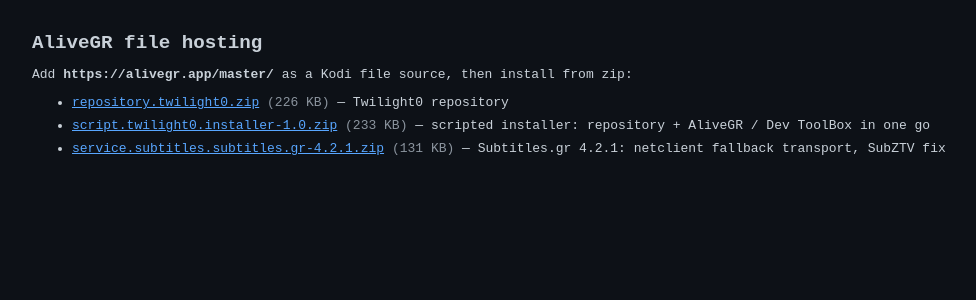
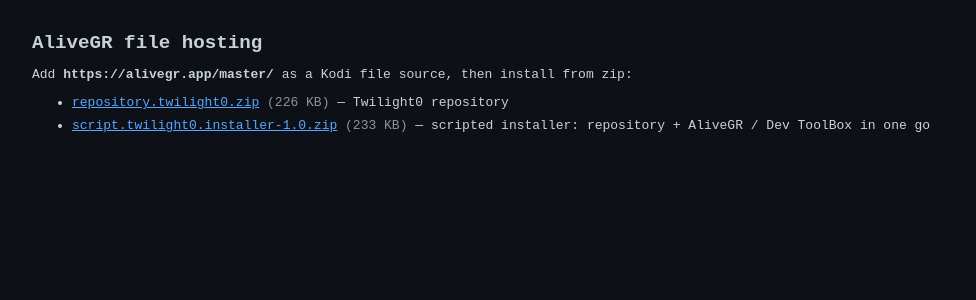
Before and after one commit to Twilight0/alivegr.github.io, a Jekyll site: the page master/index.html, which Jekyll copies as it is, in a window 1280 px wide. Shown: the top 300 px of the page, without its empty margins (0-976 px from the left). Built offline with Jekyll 4.4.1, drawn with Linux system fonts in a browser that asks for light colours.

Commit message:
Retire Subtitles.gr 4.2.1 from /master

```diff
--- a/master/index.html
+++ b/master/index.html
@@ -18,7 +18,6 @@
 <ul>
 <li><a href="repository.twilight0.zip">repository.twilight0.zip</a> <span class="size">(226 KB)</span> — Twilight0 repository</li>
 <li><a href="script.twilight0.installer-1.0.zip">script.twilight0.installer-1.0.zip</a> <span class="size">(233 KB)</span> — scripted installer: repository + AliveGR / Dev ToolBox in one go</li>
-<li><a href="service.subtitles.subtitles.gr-4.2.1.zip">service.subtitles.subtitles.gr-4.2.1.zip</a> <span class="size">(131 KB)</span> — Subtitles.gr 4.2.1: netclient fallback transport, SubZTV fix</li>
 </ul>
 </body>
 </html>
```
Also changed, not shown: 1 other file.
